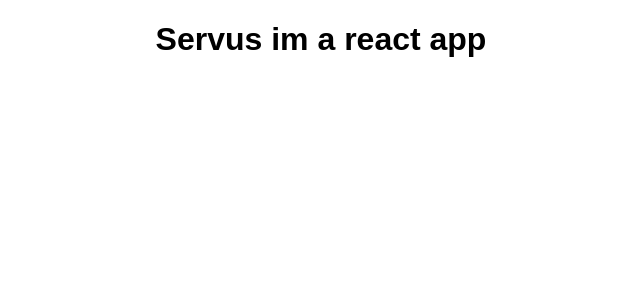
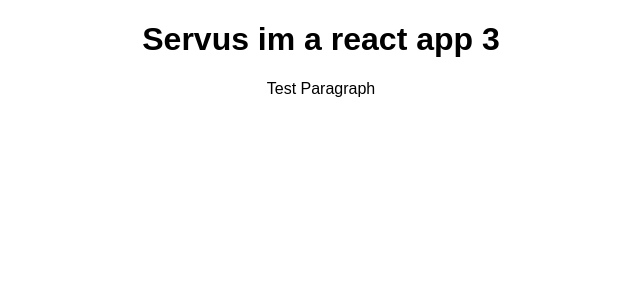
Before and after one commit to beagle2o/firstreactapp, a React (Create React App) app: page / in a window 1280 px wide. Shown: the top 300 px of the page, without its empty margins (319-959 px from the left). Built offline with nearby package versions, Linux system fonts and the light colour scheme.

Commit message:
second commit

```diff
--- a/src/App.js
+++ b/src/App.js
@@ -5,7 +5,8 @@ class App extends Component {
   render() {
     return (
       <div className="App">
-       <h1>Servus im a react app</h1>
+       <h1>Servus im a react app 3</h1>
+       <p>Test Paragraph</p>
       </div>
     );
   }
```
